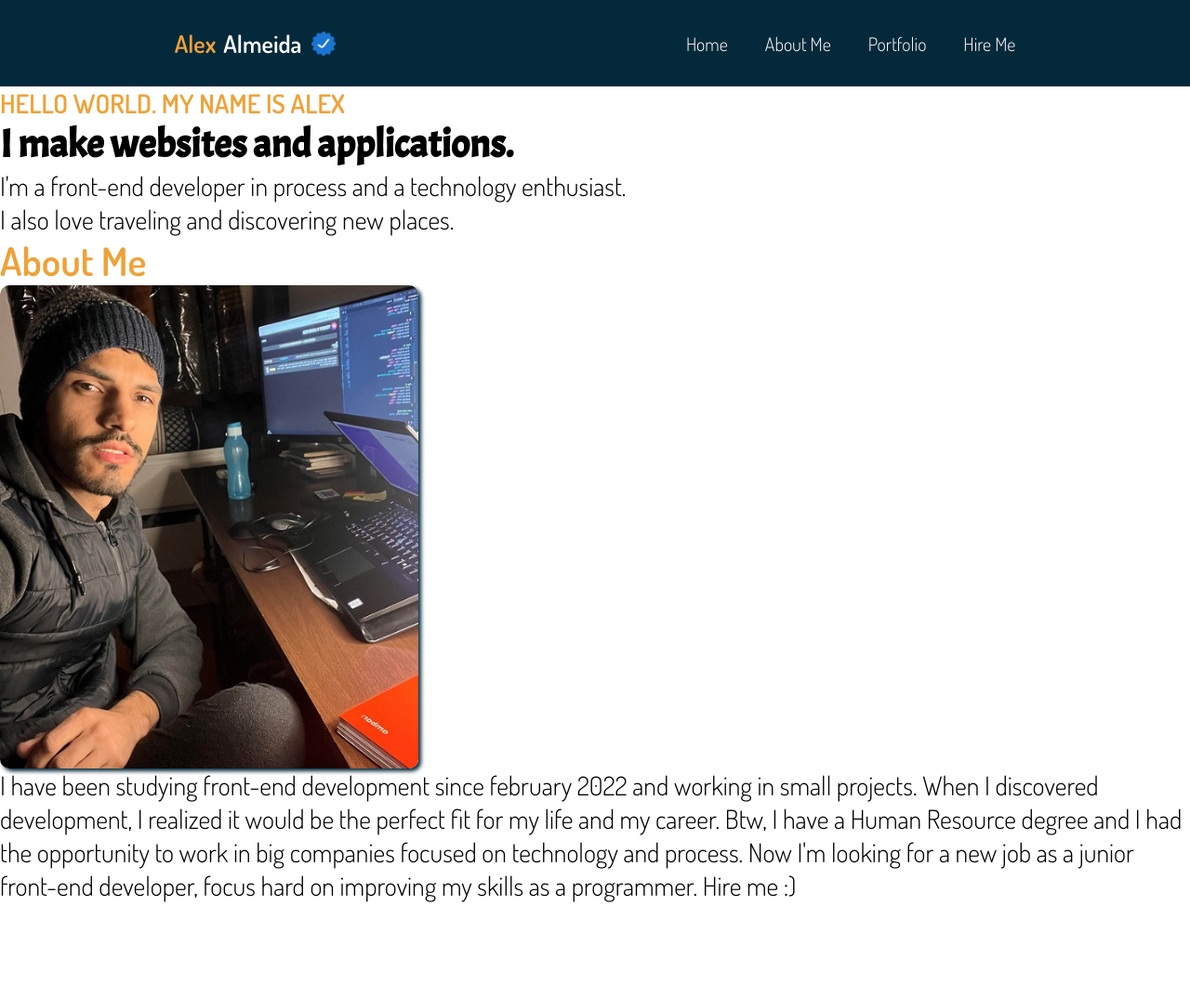
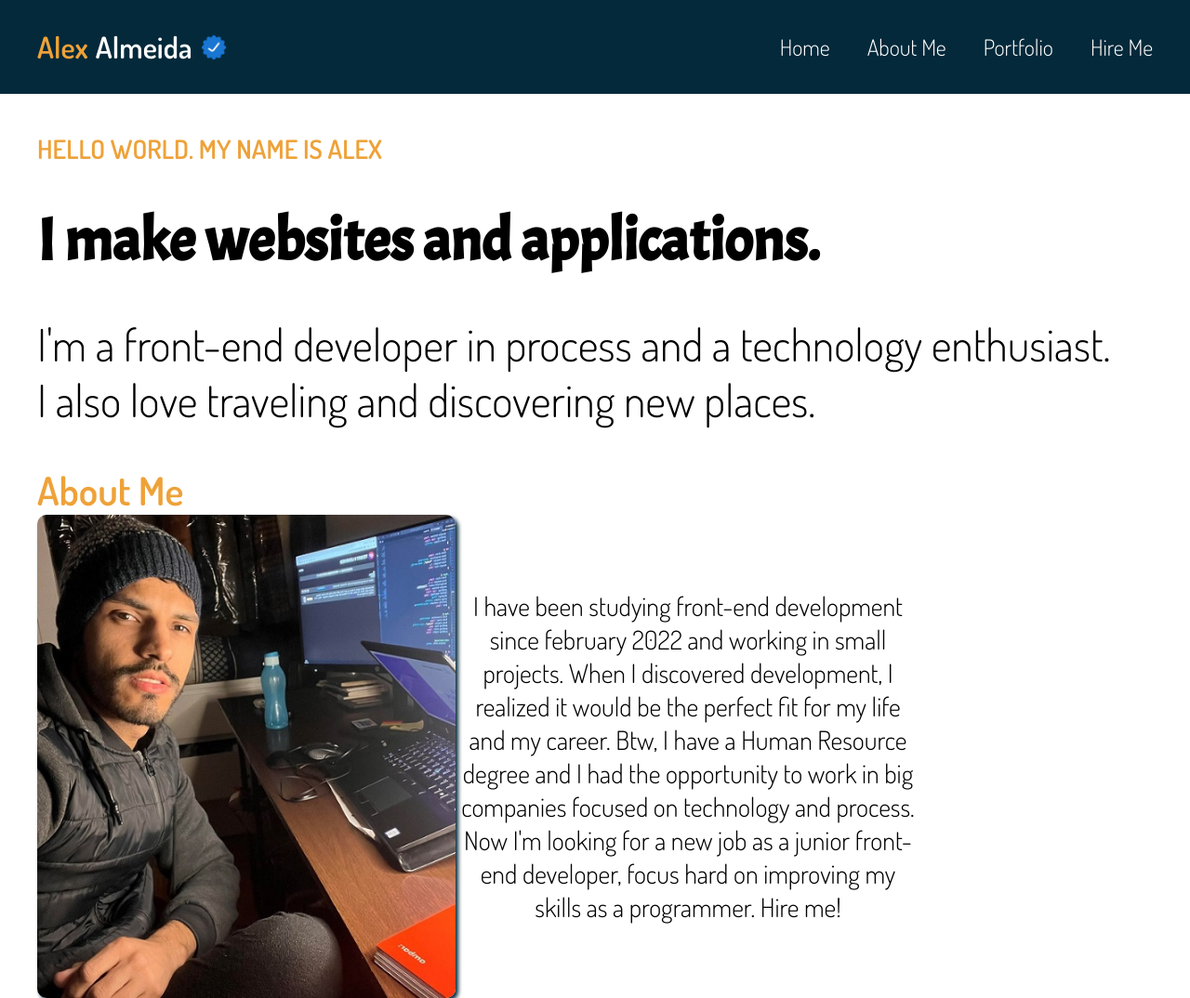
Before and after one commit to lenderisfree/myPortfolio, a plain HTML site: page index.html in a window 1280 px wide. Shown: the whole page at 93% size. Before the commit the page ends 971 px from the top, so only its background shows below. Drawn offline with Linux system fonts and the light colour scheme.

Commit message:
Customizando main content

```diff
--- a/index.html
+++ b/index.html
@@ -7,32 +7,37 @@
     <link rel="stylesheet" href="style.css" />
   </head>
   <body>
-    <header class="header">
-      <div class="avatar_information container">
-        <p class="firstName">Alex</p> <p class="lastName">Almeida</p>
+    <header>
+      <nav class="nav_Header">
+        <div class="avatar_information">
+          <p class="firstName">Alex</p>
+          <p class="lastName">Almeida</p>
           <img class="checked" src="img/success.png" alt="checked icon" />
         </div>
-
         <ul class="nav_information container">
           <li><a href="">Home</a></li>
           <li><a href="">About Me</a></li>
           <li><a href="">Portfolio</a></li>
           <li><a href="">Hire Me</a></li>
         </ul>
+      </nav>
     </header>
-    <main>
-      <div class="about_presentation ">
+    <main class="containerOne">
+      <div class="about_presentation">
         <p class="about_helloName">HELLO WORLD. MY NAME IS ALEX</p>
         <h1 class="about_career">I make websites and applications.</h1>
+        <div>
           <p class="about_description">
-          I'm a front-end developer in process and a technology enthusiast. <p class="about_description">
+            I'm a front-end developer in process and a technology enthusiast.
+            <br />
             I also love traveling and discovering new places.
           </p>
-        </p>
         </div>
+      </div>
+
+      <h1 class="main_aboutMe">About Me</h1>
       <div class="about_information">
-        <h1 class="main_aboutMe">About Me</h1>
-        <img class="main_alexPic" src="img/alextwobig.jpg" alt="Alex picture">
+        <img class="main_alexPic" src="img/alextwobig.jpg" alt="Alex picture" />
         <p class="main_aboutMeDesciption">
           I have been studying front-end development since february 2022 and
           working in small projects. When I discovered development, I realized
@@ -40,9 +45,8 @@
           Human Resource degree and I had the opportunity to work in big
           companies focused on technology and process. Now I'm looking for a new
           job as a junior front-end developer, focus hard on improving my skills
-          as a programmer. Hire me :)
+          as a programmer. Hire me!
         </p>
-
       </div>
     </main>
   </body>
--- a/style.css
+++ b/style.css
@@ -8,22 +8,31 @@
 }
 
 /*----------HEADER--------------*/
-.header {
+header{
+  width: 100%;
+  background-color: #04293a;
+}
+
+.nav_Header {
   display: flex;
   justify-content: space-between;
   padding: 30px 0px;
-  background-color: #04293a;
   color: white;
+  max-width: 1200px;
+  margin: auto;
 }
 
 .header .firstName,
 .lastName {
   font-family: "Dosis", sans-serif;
   font-weight: 600;
-  font-size: 26px;
+  font-size: 2rem;
 }
 
 .firstName {
+  font-family: "Dosis", sans-serif;
+  font-weight: 600;
+  font-size: 2rem;
   color: #eea239;
 }
 
@@ -31,6 +40,7 @@
   display: flex;
   align-items: center;
   gap: 8px;
+  max-width: 1200px;
 }
 
 .checked {
@@ -47,7 +57,7 @@
 .nav_information a {
   color: white;
   font-family: "Dosis", sans-serif;
-  font-size: 20px;
+  font-size: 1.5rem;
 }
 
 .nav_information a:hover {
@@ -67,13 +77,21 @@ img.alexPicture {
   border-radius: 50%;
 }
 
-.container {
-  margin-left: auto;
-  margin-right: auto;
+
+
+/*------------MAIN CONTENT------------------*/
+
+.containerOne{
   max-width: 1200px;
+  margin: auto;
 }
 
-/*------------MAIN CONTENT------------------*/
+.about_presentation{
+  min-height: 400px;
+  display: flex;
+  flex-direction: column;
+  justify-content: space-evenly;
+}
 
 .about_helloName {
   font-size: 28px;
@@ -83,13 +101,14 @@ img.alexPicture {
 }
 
 .about_career {
-  font-size: 42px;
+  font-size: 4rem;
   font-family: "Acme", sans-serif;
 }
 
 .about_description{
     font-family: "Dosis", sans-serif;
-    font-size: 28px ;
+    font-size: 3rem ;
+    font-weight: 300;
 }
 
 .main_aboutMe{
@@ -110,3 +129,14 @@ img.alexPicture {
     border-radius: 10px;
     box-shadow: 3px 3px 4px #04293a;
 }
+
+.about_information{
+  display: flex;
+  align-items: center;
+
+}
+
+.main_aboutMeDesciption{
+  max-width: 500px;
+  text-align: center;
+}
```
Also changed, not shown: img/top-view-statistics-presentation-with-arrow.jpg (added). Lines whose indentation alone changed are shown as unchanged.
